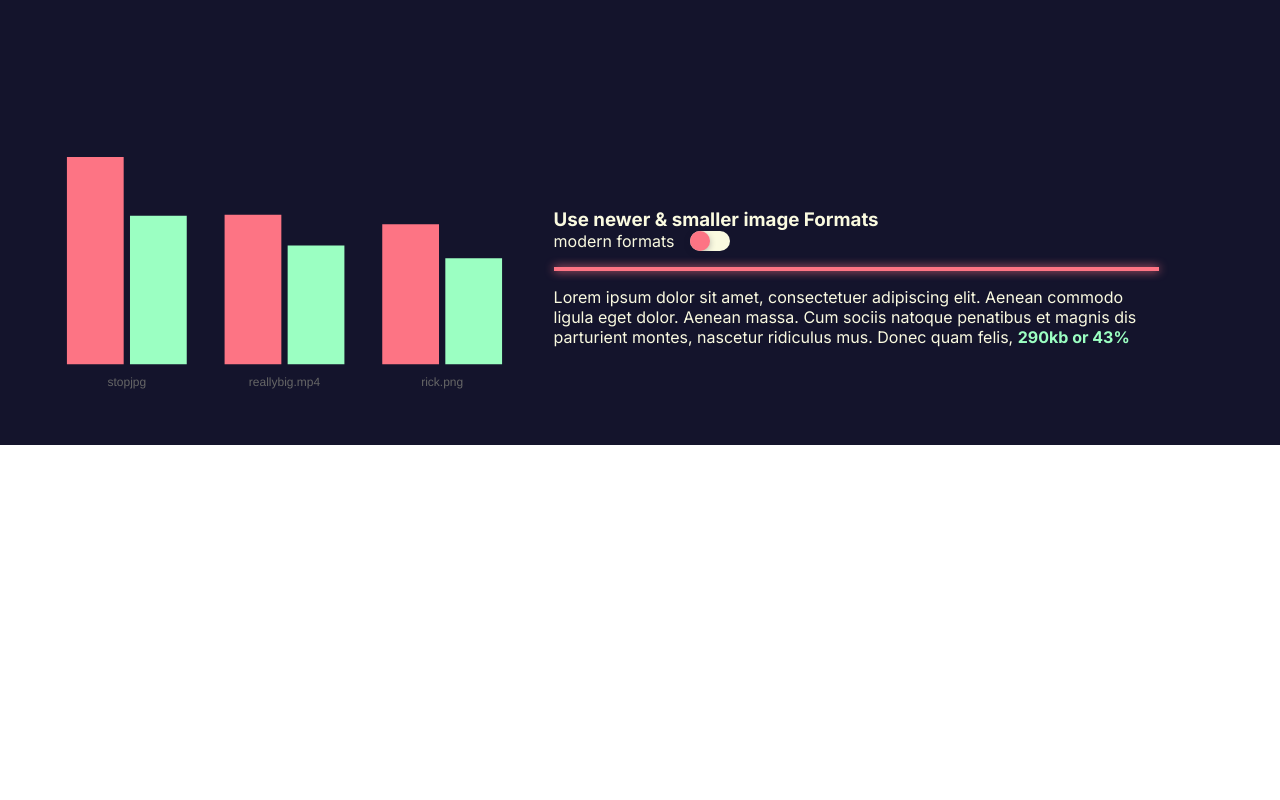
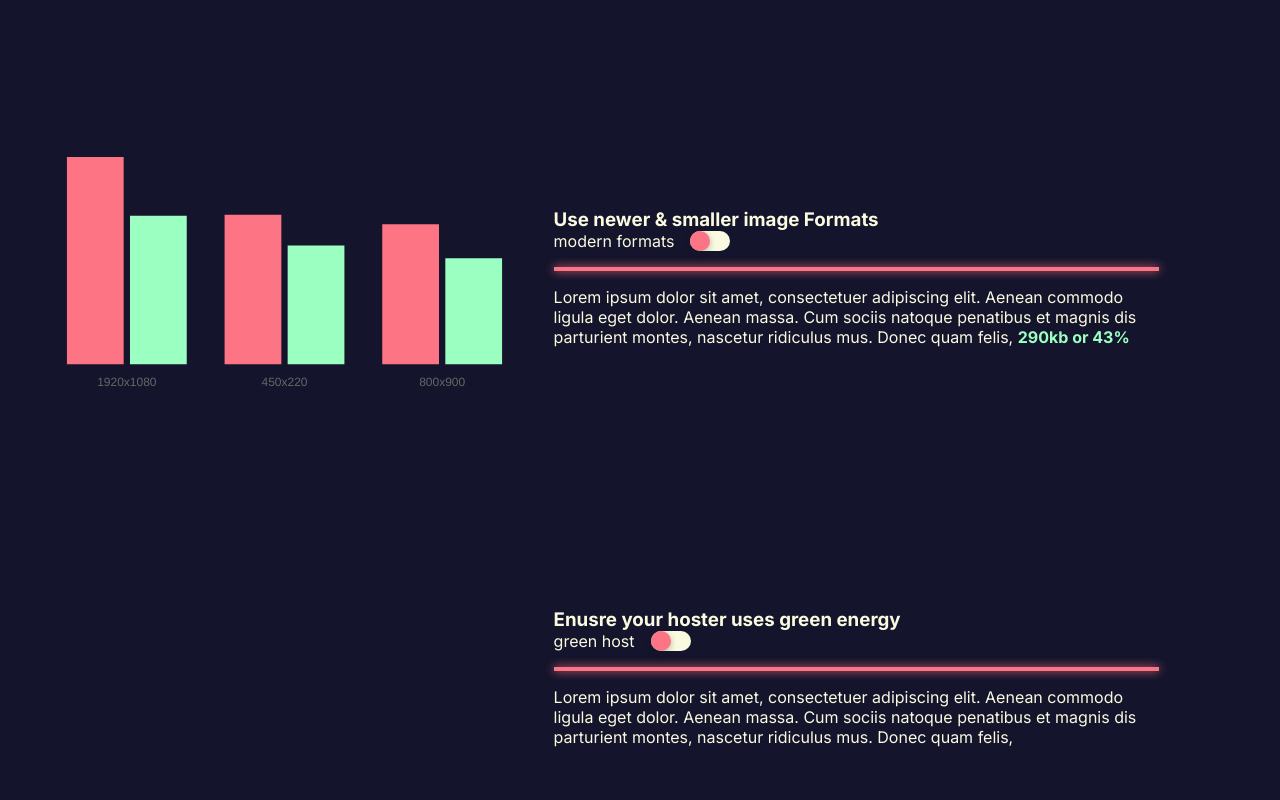
Before and after one commit to lucian-aionicesei/carbon-tracker, a website built with Vite: page index.html in a window 1280 px wide. Shown: the part 1772-2572 px from the top of the page. Before the commit the page ends 2217 px from the top, so only its background shows below. Built offline with nearby package versions, Linux system fonts and the light colour scheme; no server answers.

Commit message:
started with green host

```diff
--- a/index.html
+++ b/index.html
@@ -129,6 +129,26 @@
           </p>
         </div>
       </article>
+      <article id="renewable-host">
+        <div class="chart-container svg-chart">
+
+        </div>
+        <div class="article-info">
+          <h3>Enusre your hoster uses green energy</h3>
+          <div class="toggle-container">
+            <p>green host</p>
+            <label class="switch">
+              <input type="checkbox" value="checked"/>
+              <div></div>
+            </label>
+          </div>
+          <hr>
+          <p>
+            Lorem ipsum dolor sit amet, consectetuer adipiscing elit. Aenean commodo ligula eget dolor. Aenean massa. Cum sociis natoque penatibus et magnis dis parturient montes, nascetur ridiculus mus. Donec quam felis,
+            <strong data-field="size-vals"></strong>
+          </p>
+        </div>
+      </article>
     </section>
   </main>
   <footer></footer>
--- a/scripts/reportHandler.js
+++ b/scripts/reportHandler.js
@@ -8,7 +8,7 @@ export function initReport(data) {
     ];
     const datasetBig = [488, 352, 330];
     const datasetSmall = [350, 280, 250];
-    const imageNames = ["stopjpg", "reallybig.mp4", "rick.png"];
+    const imageNames = ["1920x1080", "450x220", "800x900"];
 
     createImprovementAreas(testDataImprovement);
     fillunMinifiedJsArticle(20, 80);
```
